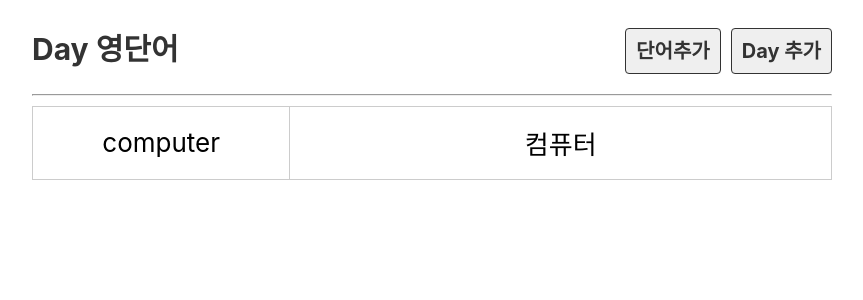
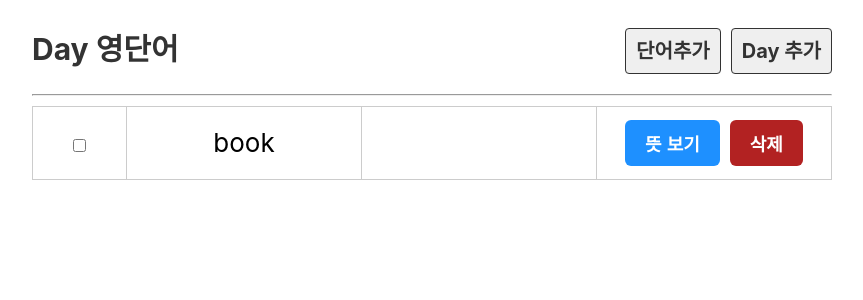
Before and after one commit to eunyeong1328/React-study, a React (Create React App) app in the folder react_workspace/myapp2/: page /word/1 in a window 1280 px wide. Shown: the top 300 px of the page, without its empty margins (208-1071 px from the left). Built offline with nearby package versions, Linux system fonts and the light colour scheme.

Commit message:
process english word app

```diff
--- a/react_workspace/myapp2/src/App.js
+++ b/react_workspace/myapp2/src/App.js
@@ -4,6 +4,7 @@ import Header from './components/Header';
 import DayList from './components/DayList'
 import WorldList from './components/WordlList';
 import { BrowserRouter, Route, Switch } from 'react-router-dom';
+import EmptyPage from './components/EmptyPage';
 
 function App() {
   return (
@@ -17,6 +18,9 @@ function App() {
           <Route exact path ="/word/:day">
             <WorldList />
           </Route>
+          <Route>
+            <EmptyPage />
+          </Route>
       </Switch>
     </div>
     </BrowserRouter>
--- a/react_workspace/myapp2/src/components/DayList.js
+++ b/react_workspace/myapp2/src/components/DayList.js
@@ -1,16 +1,25 @@
-import { getByDisplayValue } from "@testing-library/react";
 import data from "../database/days.json"
+import {Link} from "react-router-dom"
+
 const DayList = () => {
     return(
         <div>
             <ul className="list_day">
-                { data.days.map(
+                {
+                 data.days.map(
                     (day) => {
-                    return(
-                        <li key = {day.id}>
-                            Day {day.day}
-                        </li>
-                    )
+                        return (
+                            <li key = {day.id}>
+                                <Link to = {`/word/${day.day}`}>
+                                    Day {day.day}
+                                </Link>
+                            </li>
+                        )
+                    // return(
+                    //     <li key = {day.id}>
+                    //         Day {day.day}
+                    //     </li>
+                    // )
                     })
 
                 }
--- /dev/null
+++ b/react_workspace/myapp2/src/components/EmptyPage.js
@@ -0,0 +1,12 @@
+import { Link } from "react-router-dom";
+
+const EmptyPage = () => {
+    return(
+        <div>
+            <h2>잘못된 접근입니다. 주소를 확인해주세요.</h2>
+            <Link to = {"/"}>홈으로</Link>
+        </div>
+    )
+}
+
+export default EmptyPage;
--- /dev/null
+++ b/react_workspace/myapp2/src/components/Word.js
@@ -0,0 +1,41 @@
+import { useState } from "react";
+
+const Word = ({word}) => {
+    const [isDone, setIsDone] = useState(word.isDone);
+    const [isShow, setIsShow] = useState(false);
+
+    const toggleIsDone = () => {
+        setIsDone(!isDone);
+        console.log('Word(isDone) -->' + isDone );
+    }
+
+    const toggleIsShow = () => {
+        setIsShow(!isShow);
+        console.log('Word(isShow) -->' + isShow );
+    }
+    return(
+          <tr className = {isDone ? "off" : ""}>
+            <td>
+                <input type = "checkbox"
+                    checked={isDone}
+                    onChange = {toggleIsDone} />
+            </td>
+            <td>
+                {word.eng}
+            </td>
+            <td>
+                {isShow && word.kor}
+            </td>
+            <td>
+                <button onClick={toggleIsShow}>
+                    뜻 {isShow ? "숨기기":"보기"}
+                </button>
+                <button className="btn_del">
+                    삭제
+                </button>
+            </td>
+          </tr>
+
+    )
+}
+export default Word;
--- a/react_workspace/myapp2/src/components/WordlList.js
+++ b/react_workspace/myapp2/src/components/WordlList.js
@@ -1,9 +1,13 @@
-import data from "../database/words.json"
+import { useParams } from "react-router-dom";
+import data from "../database/words.json";
+import Word from "./Word";
 
 const WorldList = () => {
-    const day = 3;
+    // const day = 3;
+    const {day} = useParams();
+    console.log(`(WordList) --> ${day}`);
     let WordlList = data.words.filter((word)=>{
-        return (word.day === day);
+        return (word.day === Number(day));
     });
 
     return(
@@ -13,10 +17,11 @@ const WorldList = () => {
                     {
                         WordlList.map((word)=>{
                             return (
-                                <tr key = {word.id}>
-                                    <td>{word.eng}</td>
-                                    <td>{word.kor}</td>
-                                </tr>
+                                // <tr key = {word.id}>
+                                //     <td>{word.eng}</td>
+                                //     <td>{word.kor}</td>
+                                // </tr>
+                                 <Word word = {word} key = {word.id}/>
                             )
                         })
                     }
--- a/react_workspace/myapp2/src/database/words.json
+++ b/react_workspace/myapp2/src/database/words.json
@@ -20,6 +20,13 @@
             "eng" : "computer",
             "kor" : "컴퓨터",
             "isDone" : false
+        },
+        {
+            "id" : 4,
+            "day" : 3,
+            "eng" : "school",
+            "kor" : "학교",
+            "isDone" : false
         }
     ]
 }
```
